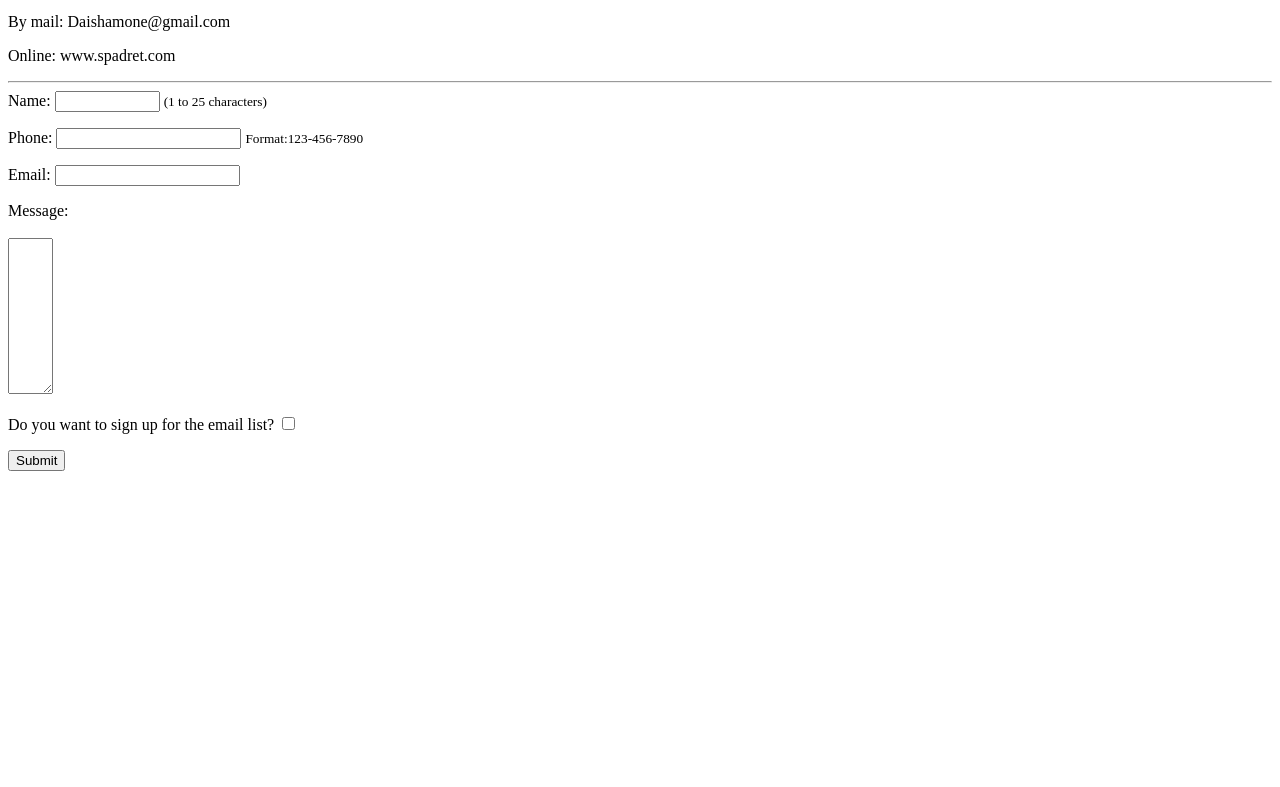
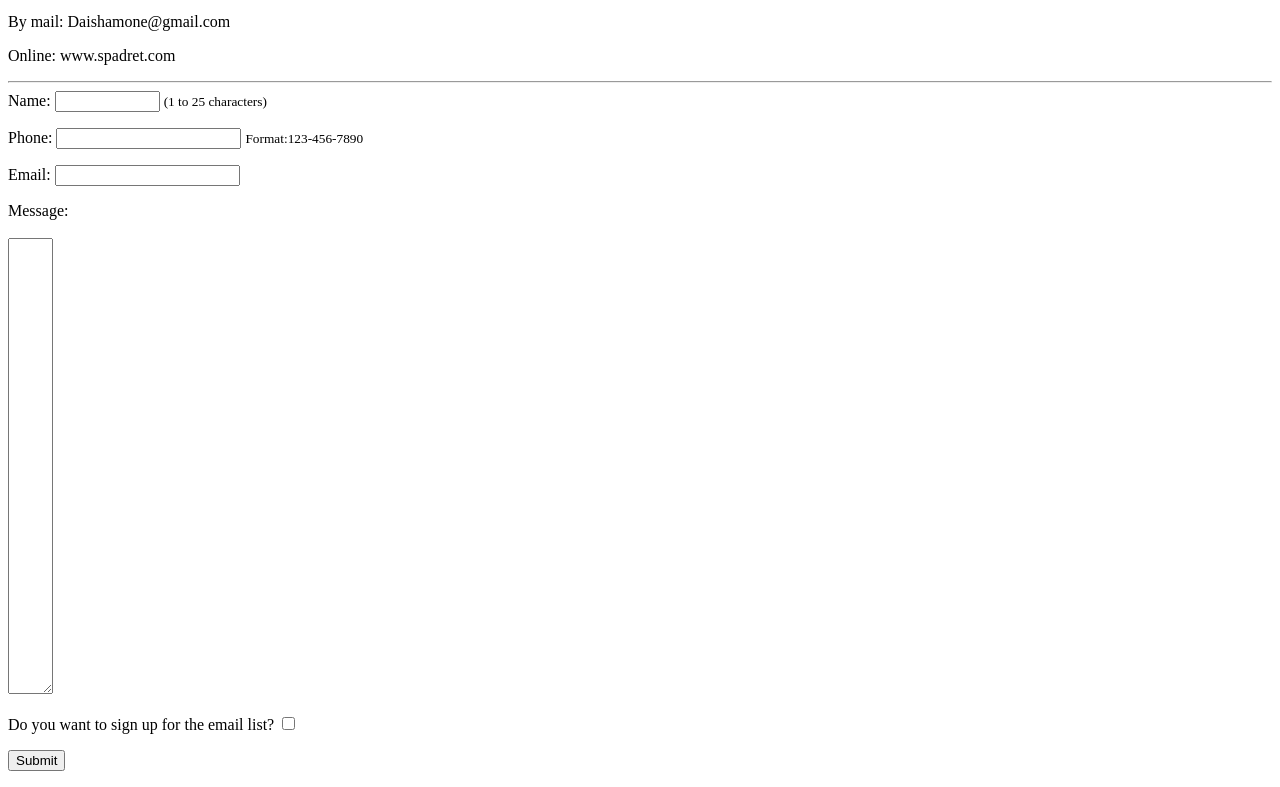
Before and after one commit to DaishaMone/cv, a plain HTML site: page Contact-Me.html in a window 1280 px wide. Shown: the part 101-888 px from the top of the page. Before the commit the page ends 800 px from the top, so only its background shows below. Drawn offline with Linux system fonts and the light colour scheme.

```diff
--- a/Contact-Me.html
+++ b/Contact-Me.html
@@ -36,7 +36,7 @@
 <label for="text">Message:</label>
 <br>
 <br />
-<textarea name="Message" rows="10" cols="3
+<textarea name="Message" rows="30" cols="3
 0"></textarea>
 
 <p>
```
